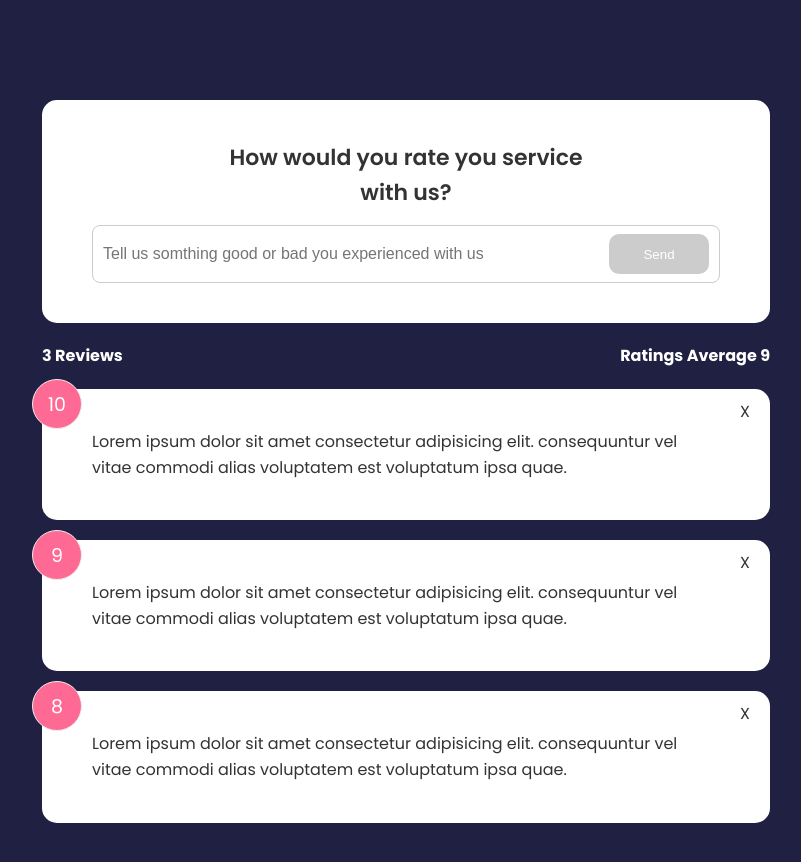
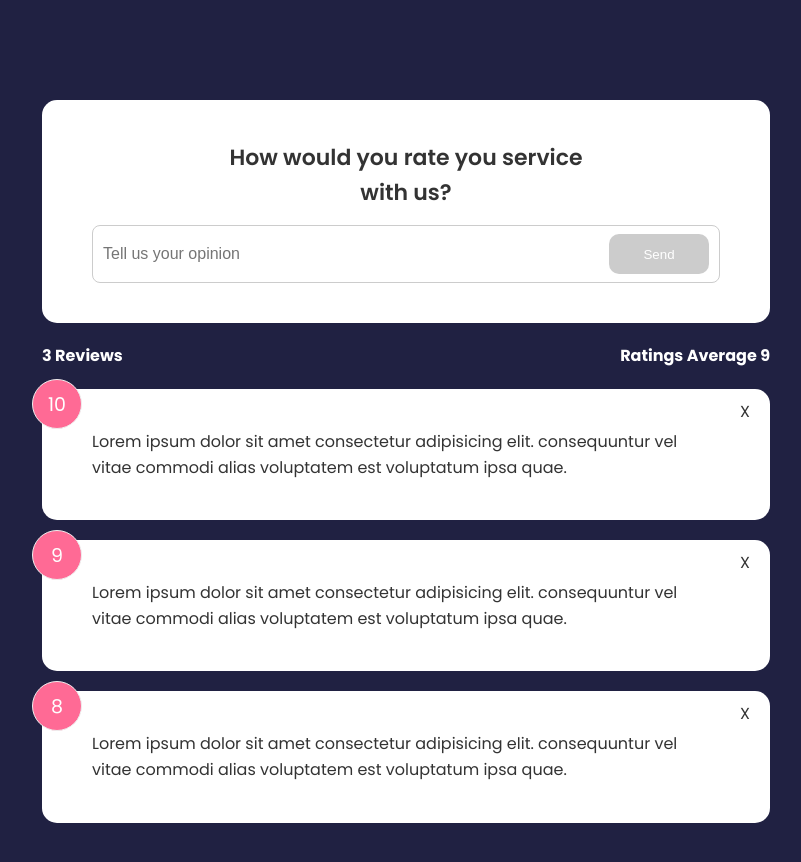
Before and after one commit to johanmha/svelte-feedback-app, a Svelte app: page / in a window 1280 px wide. Shown: the top 862 px of the page, without its empty margins (234-1035 px from the left). Built offline with nearby package versions, Linux system fonts and the light colour scheme.

Commit message:
refactoring variables

```diff
--- a/src/components/FeedbackForm.svelte
+++ b/src/components/FeedbackForm.svelte
@@ -1,10 +1,10 @@
 <script>
   import Card from "./Card.svelte";
   import Button from "./Button.svelte";
-  export let message = "";
-  export let disabled = true;
-  export let text = "";
-  export let min = 10;
+  let message = "";
+  let disabled = true;
+  let text = "";
+  let min = 10;
 
   const handleInput = () => {
     if (text.trim().length <= min) {
@@ -26,7 +26,7 @@
     <div class="input-group">
       <input
         type="text"
-        placeholder="Tell us somthing good or bad you experienced with us"
+        placeholder="Tell us your opinion"
         on:input={handleInput}
         bind:value={text}
       />
--- a/src/components/FeedbackItem.svelte
+++ b/src/components/FeedbackItem.svelte
@@ -5,7 +5,7 @@
 
   const dispatch = createEventDispatcher();
 
-  let deleteFeedback = (itemID) => {
+  const deleteFeedback = (itemID) => {
     dispatch("delete-feedback", itemID);
   };
 </script>
```
